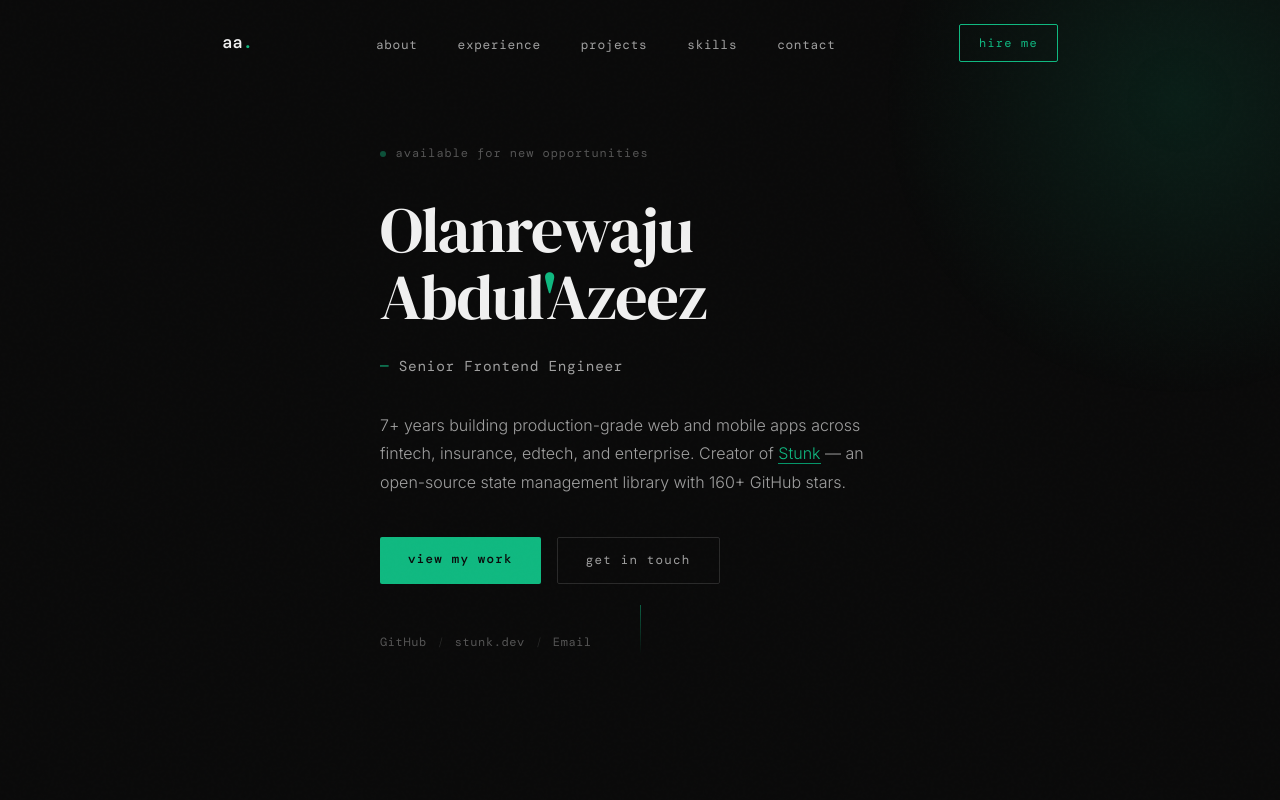
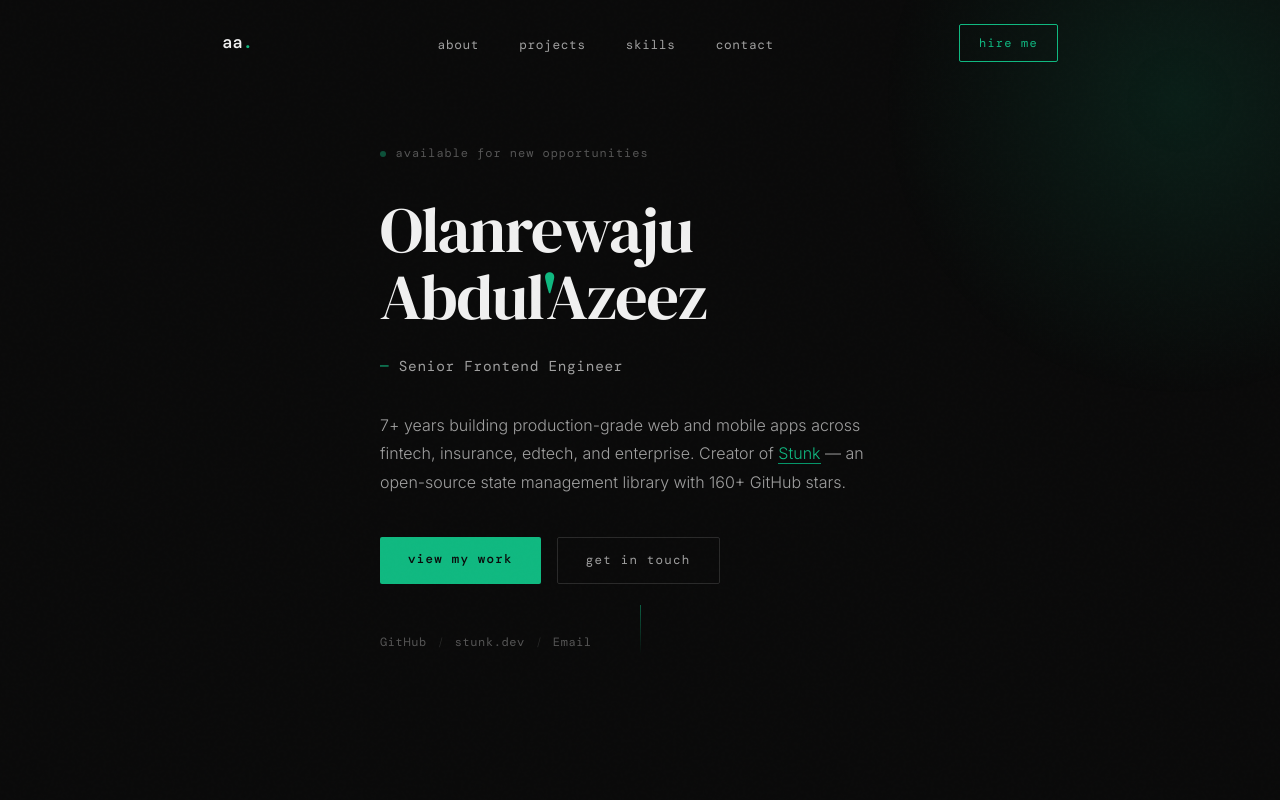
Before and after one commit to I-am-abdulazeez/abdulazeez, a Nuxt app: page / in a window 1280 px wide. Shown: the top 800 px of the page. Built offline with nearby package versions, Linux system fonts and the light colour scheme.

Commit message:
chore: remove experience section

```diff
--- a/app/components/AppNav.vue
+++ b/app/components/AppNav.vue
@@ -63,7 +63,7 @@ const menuOpen = ref(false);
 
 const links = [
   { href: "#about", label: "about" },
-  { href: "#experience", label: "experience" },
+  // { href: "#experience", label: "experience" },
   { href: "#projects", label: "projects" },
   { href: "#skills", label: "skills" },
   { href: "#contact", label: "contact" },
```
